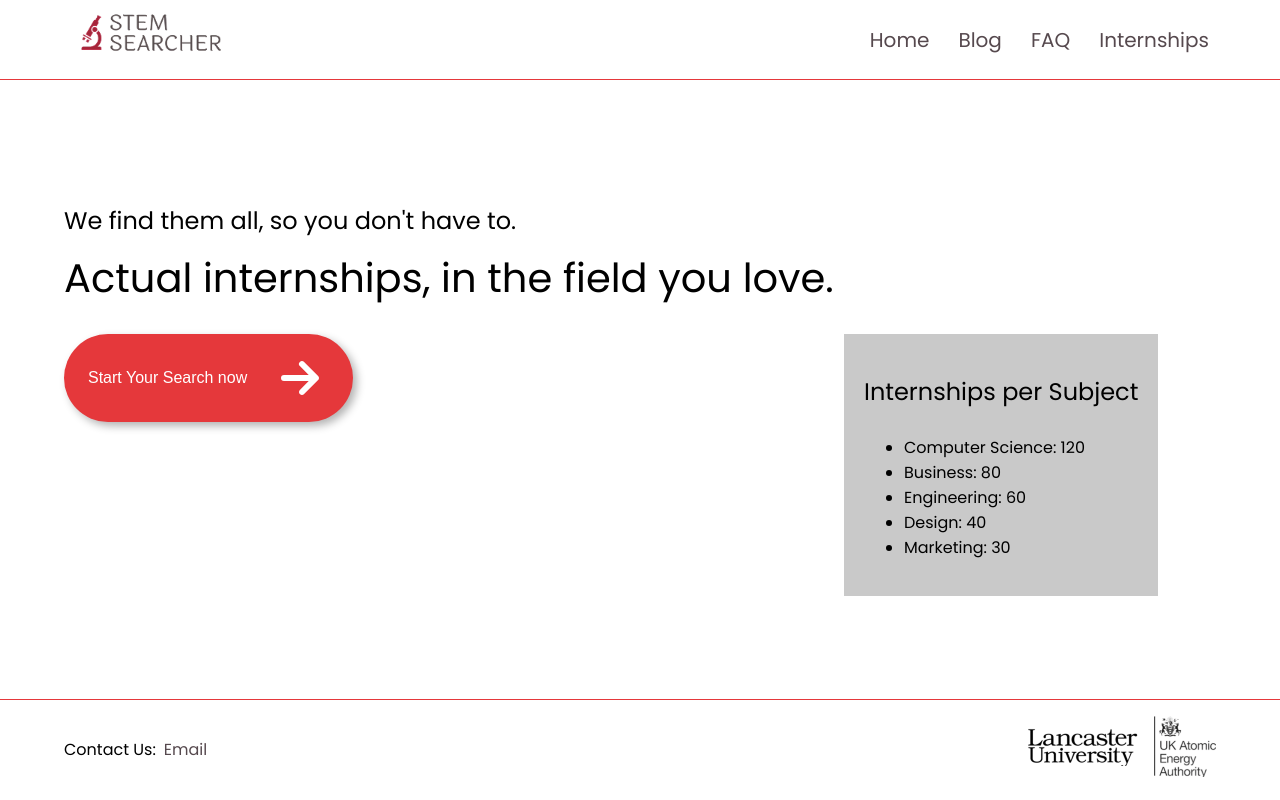
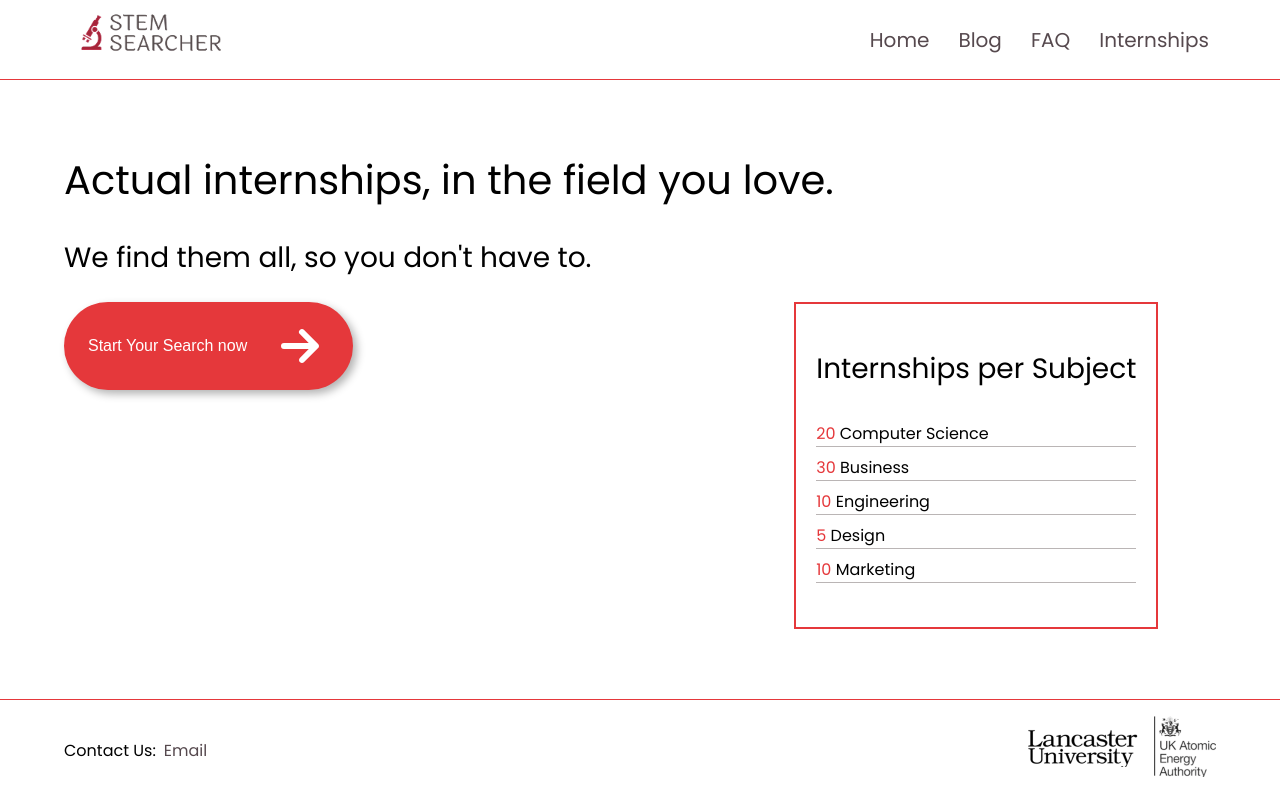
Before and after one commit to Stuart-Dann/Internship-Website, a React (Vite) app: page / in a window 1280 px wide. Built offline with nearby package versions, Linux system fonts and the light colour scheme; no server answers.

Commit message:
adjusted categoryStats component and added search page which is now accessable

```diff
--- a/package.json
+++ b/package.json
@@ -1,5 +1,5 @@
 {
-  "name": "Internship-Website",
+  "name": "internship-website",
   "private": true,
   "version": "0.0.0",
   "type": "module",
--- a/src/App.jsx
+++ b/src/App.jsx
@@ -1,6 +1,7 @@
 import './App.css'
 import { BrowserRouter as Router, Routes, Route } from 'react-router-dom'
 import LandingPage from './pages/landingPage';
+import SearchPage from './pages/searchPage';
 
 function App() {
   return (
@@ -9,7 +10,7 @@ function App() {
         <Route path="/" element={<LandingPage />} />
         <Route path="/blog" element={<LandingPage />} />
         <Route path="/faq" element={<LandingPage />} />
-        <Route path="/internships" element={<LandingPage />} />
+        <Route path="/internships" element={<SearchPage />} />
       </Routes>
     </Router>
   )
--- a/src/components/categoryStats.css
+++ b/src/components/categoryStats.css
@@ -2,11 +2,23 @@
     display: flex;
     flex-direction: column;
     padding: 20px;
-    background-color: #C9C9C9;
     width: fit-content;
+    border: 2px solid #E5383B;
+    text-align: left;
+    font-size: 1em;
 }
 
-h2{
-    font-size: 1.5em;
-    margin-bottom: 10px;
+.category-stats ul {
+    list-style-type: none;
+    padding-left: 0;
+    margin-top: 0.5em;
 }
+
+.category-stats li {
+    margin-bottom: 0.5em;
+    border-bottom: 1px solid #BAB5B5;
+}
+
+.category-stats span{
+    color: #E5383B;
+}
--- a/src/components/categoryStats.jsx
+++ b/src/components/categoryStats.jsx
@@ -5,11 +5,11 @@ export default function CategoryStats() {
         <div className="category-stats">
             <h2>Internships per Subject</h2>
             <ul>
-                <li>Computer Science: 120</li>
-                <li>Business: 80</li>
-                <li>Engineering: 60</li>
-                <li>Design: 40</li>
-                <li>Marketing: 30</li>
+                <li><span>20</span> Computer Science</li>
+                <li><span>30</span> Business</li>
+                <li><span>10</span> Engineering</li>
+                <li><span>5</span> Design</li>
+                <li><span>10</span> Marketing</li>
             </ul>
         </div>
     );
--- a/src/pages/landingPage.jsx
+++ b/src/pages/landingPage.jsx
@@ -10,8 +10,8 @@ export default function LandingPage() {
     <div className='landing-page'>
         <Navbar />
         <div id='intro'>
+            <h1>Actual internships, in the field you love.</h1>
             <h2>We find them all, so you don't have to.</h2>
-            <h1>Actual internships, in the field you love.</h1>
             <div id='search-stats'>
                 <Link to="/internships"><button id='start-search'>Start Your Search now <img src={rightArrow} width={58} height={48} alt="Right Arow" className="rightArrow" /></button></Link>
                 <CategoryStats />
--- a/src/pages/searchPage.jsx
+++ b/src/pages/searchPage.jsx
@@ -0,0 +1,16 @@
+import Navbar from '../components/navbar';
+import Footer from '../components/footer';
+import './searchPage.css';
+
+export default function searchPage() {
+    return (
+        <div className='search-page'>
+            <Navbar />
+            <div id='search-intro'>
+                <h1>Find your dream internship.</h1>
+                <h2>Search from thousands of real internships, updated daily.</h2>
+            </div>
+            <Footer />
+        </div>
+    )
+};
--- a/src/services/firebase.js
+++ b/src/services/firebase.js
@@ -1,11 +1,6 @@
 // Import the functions you need from the SDKs you need
 import { initializeApp } from "firebase/app";
 import { getAuth, onAuthStateChanged } from "firebase/auth";
-// TODO: Add SDKs for Firebase products that you want to use
-// https://firebase.google.com/docs/web/setup#available-libraries
-
-// Your web app's Firebase configuration
-// For Firebase JS SDK v7.20.0 and later, measurementId is optional
 
 const firebaseConfig = {
 	apiKey: import.meta.env.VITE_FIREBASE_API_KEY,
```
Also changed, not shown: src/pages/searchPage.css (added).
